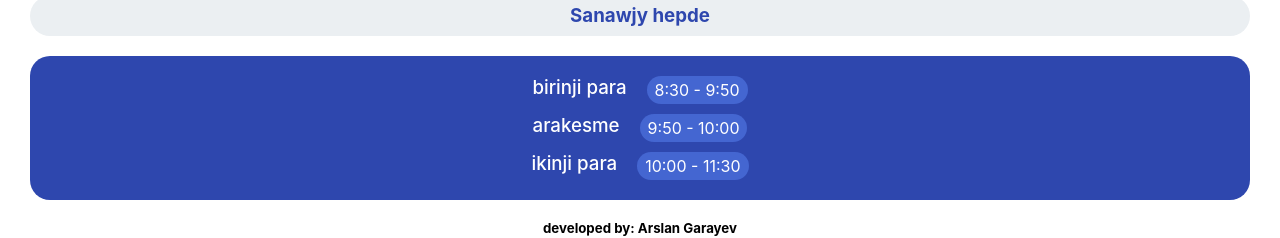
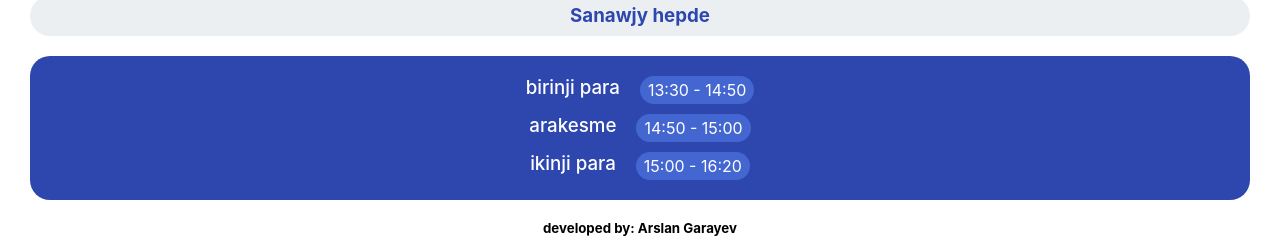
Before and after one commit to lDev28/mhm, a React (Vite) app: page / in a window 1280 px wide. Shown: the part 283-521 px from the top of the page. Built offline with nearby package versions, Linux system fonts and the light colour scheme.

Commit message:
updated pairs time

```diff
--- a/src/components/Home.jsx
+++ b/src/components/Home.jsx
@@ -20,9 +20,9 @@ const Home = () => {
 
 	// TIME-table
 	const time = {
-		firstPair: '8:30 - 9:50',
-		secondPair: '10:00 - 11:30',
-		breakeTime: '9:50 - 10:00'
+		firstPair: '13:30 - 14:50',
+		secondPair: '15:00 - 16:20',
+		breakeTime: '14:50 - 15:00'
 	}
 	return (
 		<div className={styles.root__block}>
```
